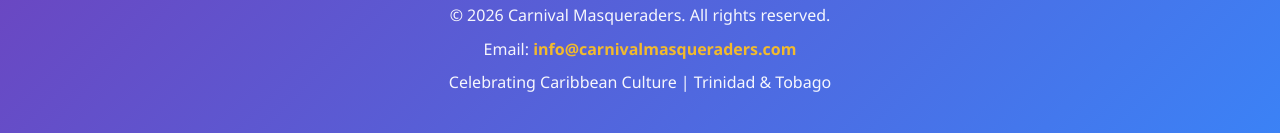
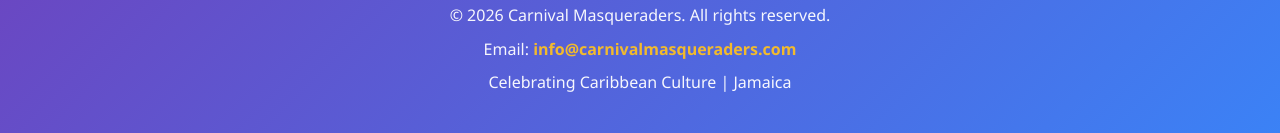
Before and after one commit to cassceliagrant23-svg/Carnival, a plain HTML site: page index.html in a window 1280 px wide. Shown: the part 3334-3467 px from the top of the page. Drawn offline with Linux system fonts and the light colour scheme.

Commit message:
comit all chnages

```diff
--- a/index.html
+++ b/index.html
@@ -251,7 +251,7 @@
         <div class="footer-content">
             <p>&copy; 2026 Carnival Masqueraders. All rights reserved.</p>
             <p>Email: <a href="mailto:info@carnivalmasqueraders.com">info@carnivalmasqueraders.com</a></p>
-            <p>Celebrating Caribbean Culture | Trinidad & Tobago</p>
+            <p>Celebrating Caribbean Culture | Jamaica</p>
         </div>
     </footer>
 
```
